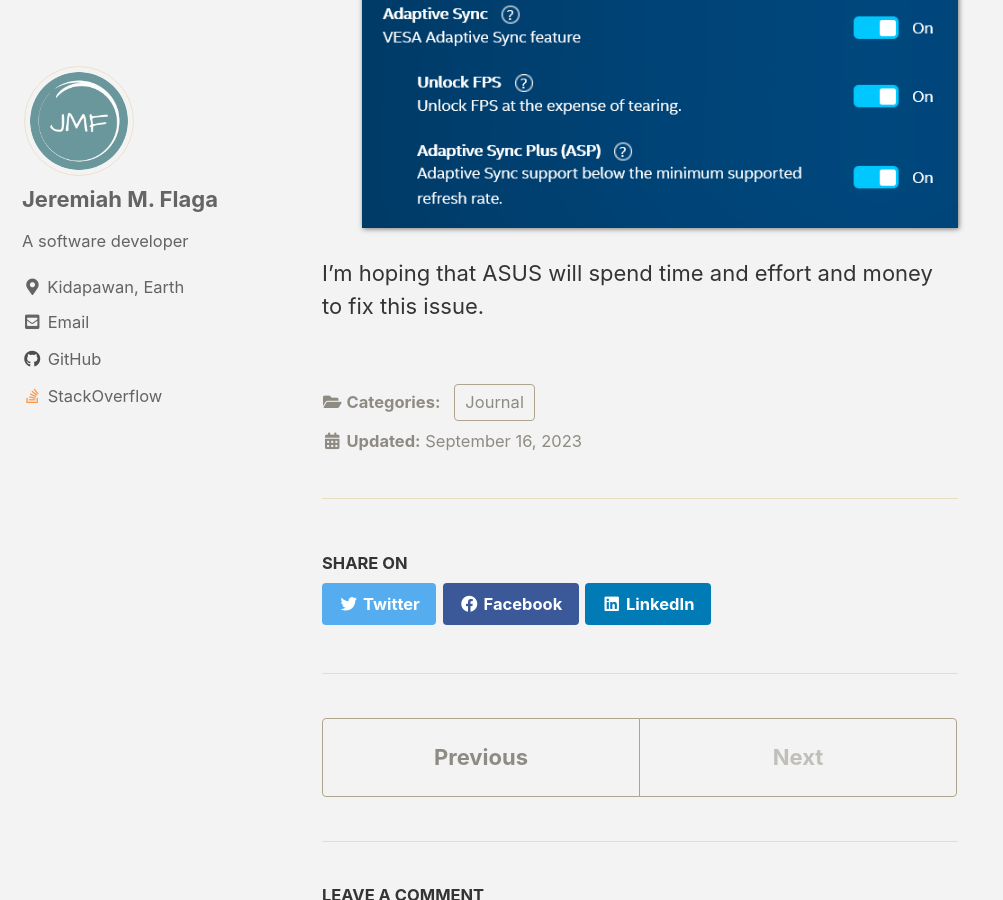
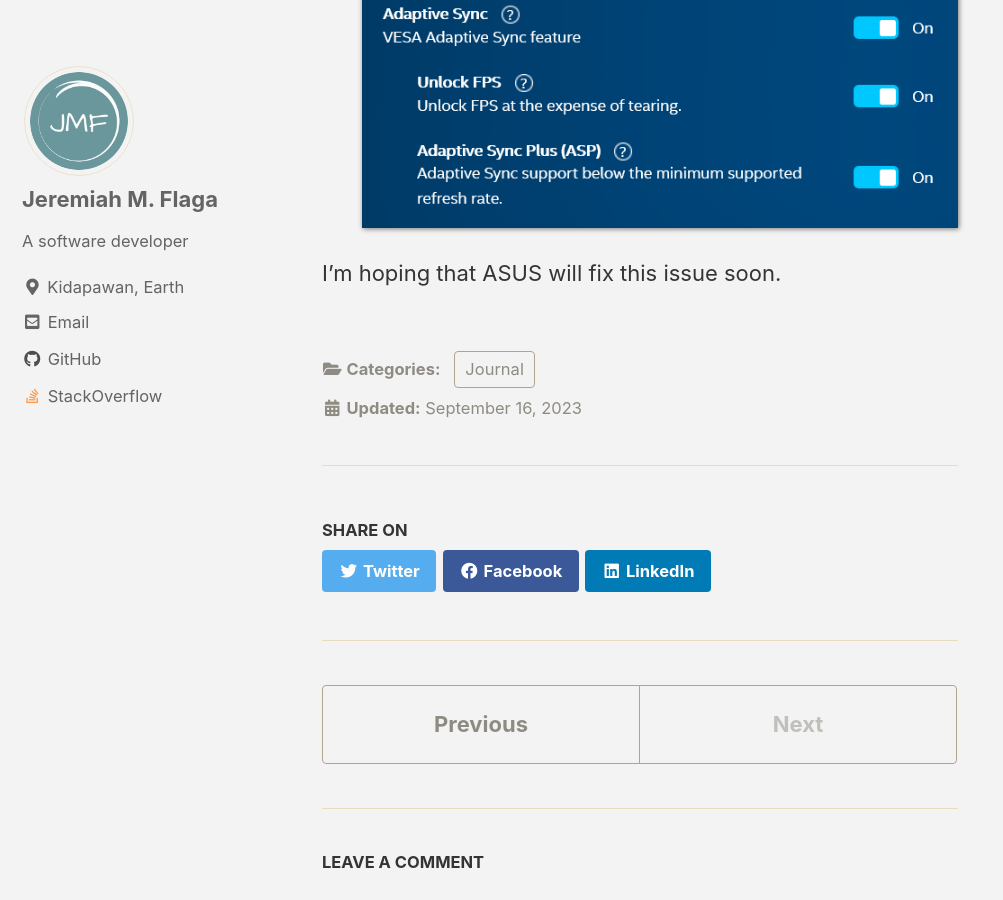
Before and after one commit to jflaga/jflaga.github.io, a Jekyll site: the page built from _reviews/2023/2023-09-16-asus-laptop-changes-refresh-rate-causing-black-screen-7dba765.md, in a window 1280 px wide and 900 px high, scrolled down 4153 px. Shown: the whole window, without its empty margins (0-1003 px from the left). Built offline with Jekyll 4.4.1, drawn with Linux system fonts in a browser that asks for light colours; cached includes are drawn as plain includes; comment, search, counter and statistics services are not loaded.

Commit message:
milder tone for remark in Asus laptop review

```diff
--- a/_reviews/2023/2023-09-16-asus-laptop-changes-refresh-rate-causing-black-screen-7dba765.md
+++ b/_reviews/2023/2023-09-16-asus-laptop-changes-refresh-rate-causing-black-screen-7dba765.md
@@ -82,4 +82,4 @@ After many months of annoyance this has caused me, I think I have found the sett
 
    ![Intel Graphics Command Center - Adaptive Sync](/assets/images/2023/2023-09-16-intel-graphics-command-center-adaptive-sync.png)
 
-I'm hoping that ASUS will spend time and effort and money to fix this issue.
+I'm hoping that ASUS will fix this issue soon.
```
